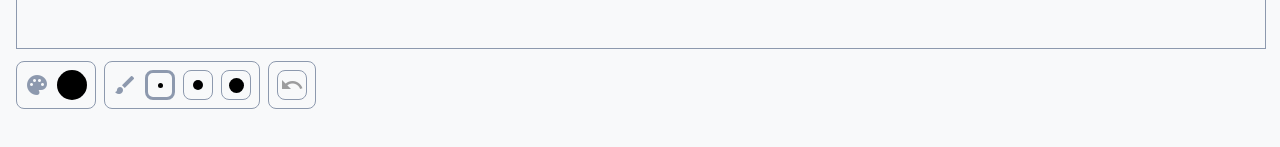
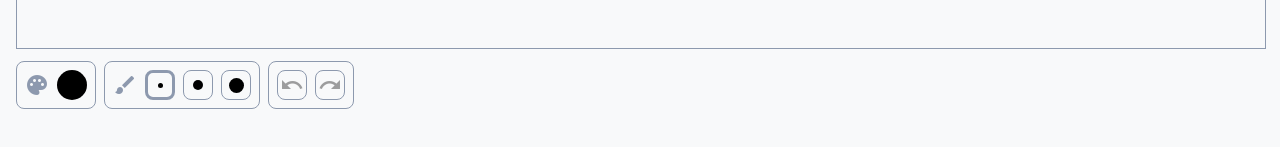
Before and after one commit to jack-carling/paint, a Vue app: page / in a window 1280 px wide. Shown: the part 429-576 px from the top of the page. Built offline with nearby package versions, Linux system fonts and the light colour scheme.

Commit message:
Handle redo

```diff
--- a/src/views/Home.vue
+++ b/src/views/Home.vue
@@ -28,6 +28,9 @@
         <div class="button" @click="handleUndo">
           <i class="material-icons" :style="{ opacity: opacityUndo }">undo</i>
         </div>
+        <div class="button" @click="handleRedo">
+          <i class="material-icons" :style="{ opacity: opacityRedo }">redo</i>
+        </div>
       </article>
     </section>
   </section>
@@ -50,6 +53,7 @@ export default defineComponent({
       stroke: 1,
       color: '#000000',
       history: [] as IHistory[][],
+      redo: [] as IHistory[][],
     };
   },
   mounted() {
@@ -62,6 +66,12 @@ export default defineComponent({
   computed: {
     opacityUndo() {
       if (this.history.length) {
+        return 1;
+      }
+      return 0.5;
+    },
+    opacityRedo() {
+      if (this.redo.length) {
         return 1;
       }
       return 0.5;
@@ -105,7 +115,11 @@ export default defineComponent({
       canvas.height = 400;
     },
     handleUndo() {
+      this.redo.push(this.history[this.history.length - 1]);
       this.history.splice(-1, 1);
+      this.drawUndo();
+    },
+    drawUndo() {
       const canvas = this.$refs.canvas as HTMLCanvasElement;
       const context = canvas.getContext('2d');
       if (!context) return;
@@ -128,6 +142,34 @@ export default defineComponent({
           context.moveTo(x!, y!);
         });
       });
+    },
+    handleRedo() {
+      const data = this.redo[this.redo.length - 1];
+      if (!data) return;
+
+      const canvas = this.$refs.canvas as HTMLCanvasElement;
+      const context = canvas.getContext('2d');
+      if (!context) return;
+      context.lineCap = 'round';
+      context.lineJoin = 'round';
+
+      const [{ color, size }, { x, y }] = data;
+
+      context.strokeStyle = color!;
+      context.lineWidth = size!;
+      context.moveTo(x!, y!);
+      context.beginPath();
+
+      data.forEach((move) => {
+        const { x, y } = move;
+        context.lineTo(x!, y!);
+        context.closePath();
+        context.stroke();
+        context.moveTo(x!, y!);
+      });
+
+      this.history.push(data);
+      this.redo.splice(-1, 1);
     },
   },
 });
```
